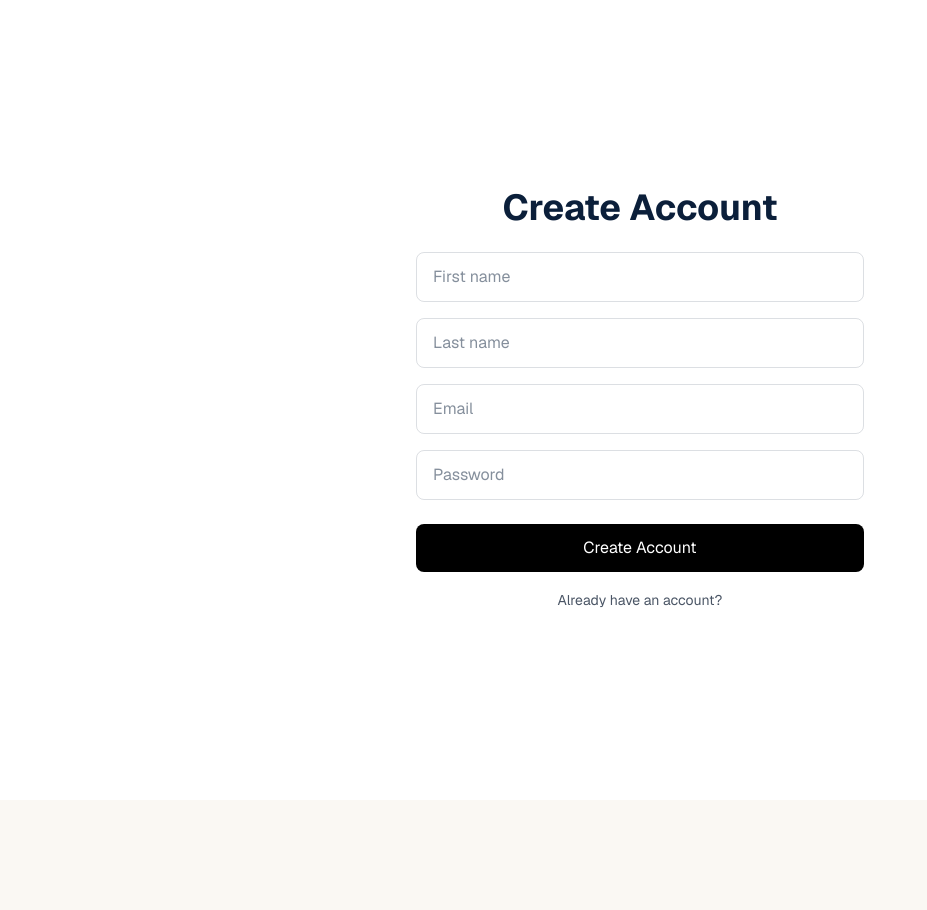
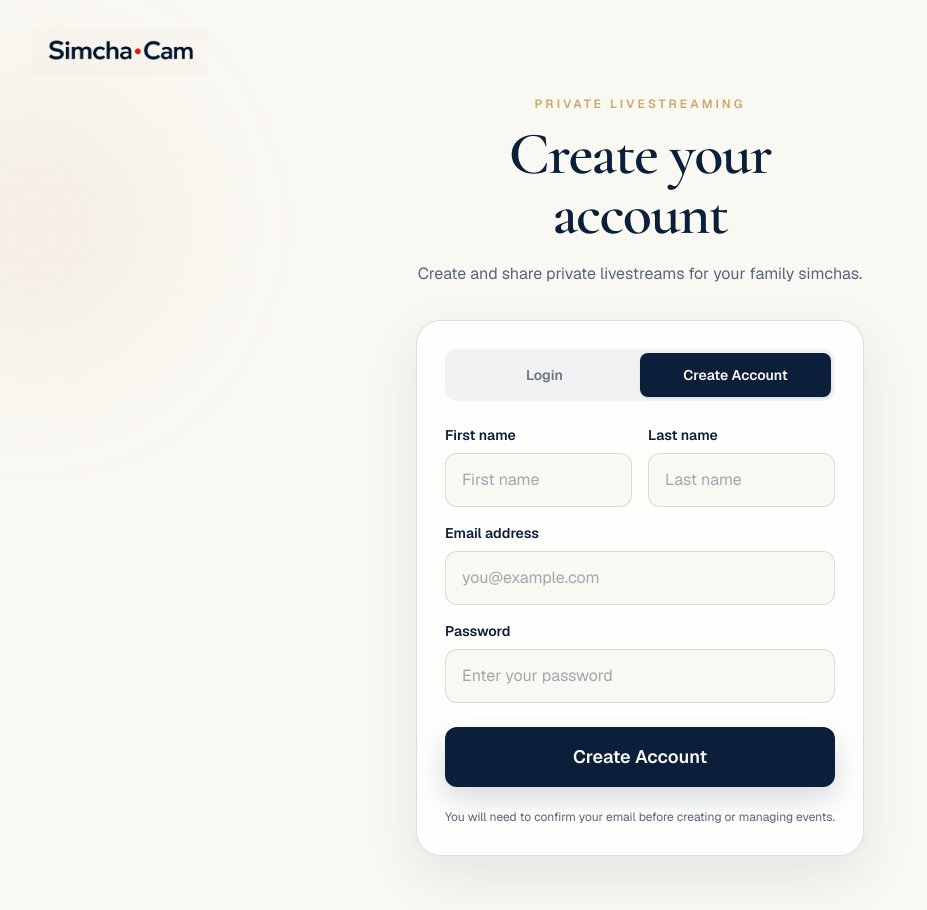
Before and after one commit to ElHighPriest/simchacam, a Next.js app: page /auth in a window 1280 px wide. Shown: the top 910 px of the page, without its empty margins (0-927 px from the left). Before the commit the page ends 800 px from the top, so only its background shows below. Built offline with nearby package versions, Linux system fonts and the light colour scheme.

Commit message:
Redesign auth page

```diff
--- a/app/auth/page.tsx
+++ b/app/auth/page.tsx
@@ -1,5 +1,7 @@
 "use client";
 
+import Image from "next/image";
+import Link from "next/link";
 import { useState } from "react";
 import { useRouter } from "next/navigation";
 import { supabase } from "@/lib/supabase";
@@ -41,7 +43,7 @@ export default function AuthPage() {
 
       await supabase.auth.signOut();
       setMessage(
-        "Check your email and confirm your account before logging in to SimchaCam."
+        "Check your email and confirm your account before logging in to SimchaCam. If you do not see the email, check your spam or junk folder."
       );
       setMode("login");
       setPassword("");
@@ -58,7 +60,7 @@ export default function AuthPage() {
     if (error) {
       if (error.code === "email_not_confirmed") {
         setMessage(
-          "Please confirm your email address before logging in. Check your inbox for the confirmation link."
+          "Please confirm your email address before logging in. Check your inbox for the confirmation link, including your spam or junk folder."
         );
       } else {
         setMessage(error.message);
@@ -70,58 +72,164 @@ export default function AuthPage() {
   }
 
   return (
-    <main className="min-h-screen flex items-center justify-center bg-white px-6">
-      <div className="w-full max-w-md">
-        <h1 className="text-4xl font-bold mb-6 text-center">
-          {mode === "signup" ? "Create Account" : "Login"}
+    <main className="relative flex min-h-screen items-center justify-center overflow-hidden bg-warm-white px-5 py-24 text-navy">
+      <div
+        aria-hidden="true"
+        className="absolute -left-28 top-20 h-72 w-72 rounded-full bg-gold/10 blur-3xl"
+      />
+      <div
+        aria-hidden="true"
+        className="absolute -right-32 bottom-0 h-80 w-80 rounded-full bg-navy/5 blur-3xl"
+      />
+
+      <Link
+        href="/"
+        aria-label="SimchaCam home"
+        className="absolute left-5 top-5 h-10 w-36 overflow-hidden sm:left-8 sm:top-7 sm:h-12 sm:w-44"
+      >
+        <Image
+          src="/simchacam-logo.png"
+          alt="SimchaCam"
+          fill
+          sizes="(max-width: 640px) 144px, 176px"
+          className="object-cover object-center mix-blend-multiply"
+        />
+      </Link>
+
+      <div className="relative z-10 w-full max-w-md">
+        <div className="text-center">
+          <p className="text-xs font-semibold uppercase tracking-[0.26em] text-gold">
+            Private livestreaming
+          </p>
+          <h1 className="mt-3 font-display text-5xl font-semibold leading-none tracking-[-0.025em] sm:text-6xl">
+            {mode === "signup" ? "Create your account" : "Welcome back"}
           </h1>
+          <p className="mt-4 leading-7 text-muted-navy">
+            {mode === "signup"
+              ? "Create and share private livestreams for your family simchas."
+              : "Sign in to manage your events and start livestreaming."}
+          </p>
+        </div>
+
+        <section className="mt-8 rounded-[1.5rem] border border-gold/30 bg-white/80 p-5 shadow-[0_20px_55px_rgba(11,31,58,0.09)] backdrop-blur sm:p-7">
+          <div className="grid grid-cols-2 rounded-xl bg-navy/5 p-1">
+            <button
+              type="button"
+              onClick={() => {
+                setMode("login");
+                setMessage("");
+              }}
+              className={
+                mode === "login"
+                  ? "min-h-11 rounded-lg bg-navy px-4 py-2.5 text-sm font-semibold text-warm-white shadow-sm"
+                  : "min-h-11 rounded-lg px-4 py-2.5 text-sm font-semibold text-navy/60 transition hover:text-navy"
+              }
+            >
+              Login
+            </button>
+            <button
+              type="button"
+              onClick={() => {
+                setMode("signup");
+                setMessage("");
+              }}
+              className={
+                mode === "signup"
+                  ? "min-h-11 rounded-lg bg-navy px-4 py-2.5 text-sm font-semibold text-warm-white shadow-sm"
+                  : "min-h-11 rounded-lg px-4 py-2.5 text-sm font-semibold text-navy/60 transition hover:text-navy"
+              }
+            >
+              Create Account
+            </button>
+          </div>
 
           {message && (
-          <p className="bg-gray-100 text-gray-700 rounded-lg px-4 py-3 mb-4">
+            <div
+              role="status"
+              className="mt-5 rounded-xl border border-gold/35 bg-pale-gold/70 px-4 py-3 text-sm leading-6 text-navy"
+            >
               {message}
-          </p>
+            </div>
           )}
 
+          <div className="mt-6 space-y-4">
             {mode === "signup" && (
-          <>
+              <div className="grid gap-4 sm:grid-cols-2">
+                <div>
+                  <label
+                    className="block text-sm font-semibold"
+                    htmlFor="first-name"
+                  >
+                    First name
+                  </label>
                   <input
+                    id="first-name"
                     type="text"
+                    autoComplete="given-name"
+                    className="mt-2 w-full rounded-xl border border-navy/15 bg-warm-white px-4 py-3.5 placeholder:text-muted-navy/55"
                     placeholder="First name"
-              className="w-full border rounded-lg px-4 py-3 mb-4"
                     value={firstName}
                     onChange={(e) => setFirstName(e.target.value)}
                   />
+                </div>
 
+                <div>
+                  <label
+                    className="block text-sm font-semibold"
+                    htmlFor="last-name"
+                  >
+                    Last name
+                  </label>
                   <input
+                    id="last-name"
                     type="text"
+                    autoComplete="family-name"
+                    className="mt-2 w-full rounded-xl border border-navy/15 bg-warm-white px-4 py-3.5 placeholder:text-muted-navy/55"
                     placeholder="Last name"
-              className="w-full border rounded-lg px-4 py-3 mb-4"
                     value={lastName}
                     onChange={(e) => setLastName(e.target.value)}
                   />
-          </>
+                </div>
+              </div>
             )}
 
+            <div>
+              <label className="block text-sm font-semibold" htmlFor="email">
+                Email address
+              </label>
               <input
+                id="email"
                 type="email"
-          placeholder="Email"
-          className="w-full border rounded-lg px-4 py-3 mb-4"
+                autoComplete="email"
+                className="mt-2 w-full rounded-xl border border-navy/15 bg-warm-white px-4 py-3.5 placeholder:text-muted-navy/55"
+                placeholder="you@example.com"
                 value={email}
                 onChange={(e) => setEmail(e.target.value)}
               />
+            </div>
 
+            <div>
+              <label className="block text-sm font-semibold" htmlFor="password">
+                Password
+              </label>
               <input
+                id="password"
                 type="password"
-          placeholder="Password"
-          className="w-full border rounded-lg px-4 py-3 mb-6"
+                autoComplete={
+                  mode === "signup" ? "new-password" : "current-password"
+                }
+                className="mt-2 w-full rounded-xl border border-navy/15 bg-warm-white px-4 py-3.5 placeholder:text-muted-navy/55"
+                placeholder="Enter your password"
                 value={password}
                 onChange={(e) => setPassword(e.target.value)}
               />
+            </div>
+          </div>
 
           <button
             onClick={handleSubmit}
             disabled={loading}
-          className="w-full bg-black text-white py-3 rounded-lg mb-4 disabled:bg-gray-400"
+            className="mt-6 min-h-14 w-full rounded-xl bg-navy px-6 py-4 text-lg font-semibold text-warm-white shadow-[0_12px_28px_rgba(11,31,58,0.16)] transition hover:bg-[#102b4f] disabled:cursor-wait disabled:bg-navy/45"
           >
             {loading
               ? "Please wait..."
@@ -130,12 +238,12 @@ export default function AuthPage() {
                 : "Login"}
           </button>
 
-        <button
-          onClick={() => setMode(mode === "signup" ? "login" : "signup")}
-          className="w-full text-sm text-gray-600"
-        >
-          {mode === "signup" ? "Already have an account?" : "Need an account?"}
-        </button>
+          <p className="mt-5 text-center text-xs leading-5 text-muted-navy">
+            {mode === "signup"
+              ? "You will need to confirm your email before creating or managing events."
+              : "Only confirmed accounts can access protected SimchaCam features."}
+          </p>
+        </section>
       </div>
     </main>
   );
```
Lines whose indentation alone changed are shown as unchanged.
